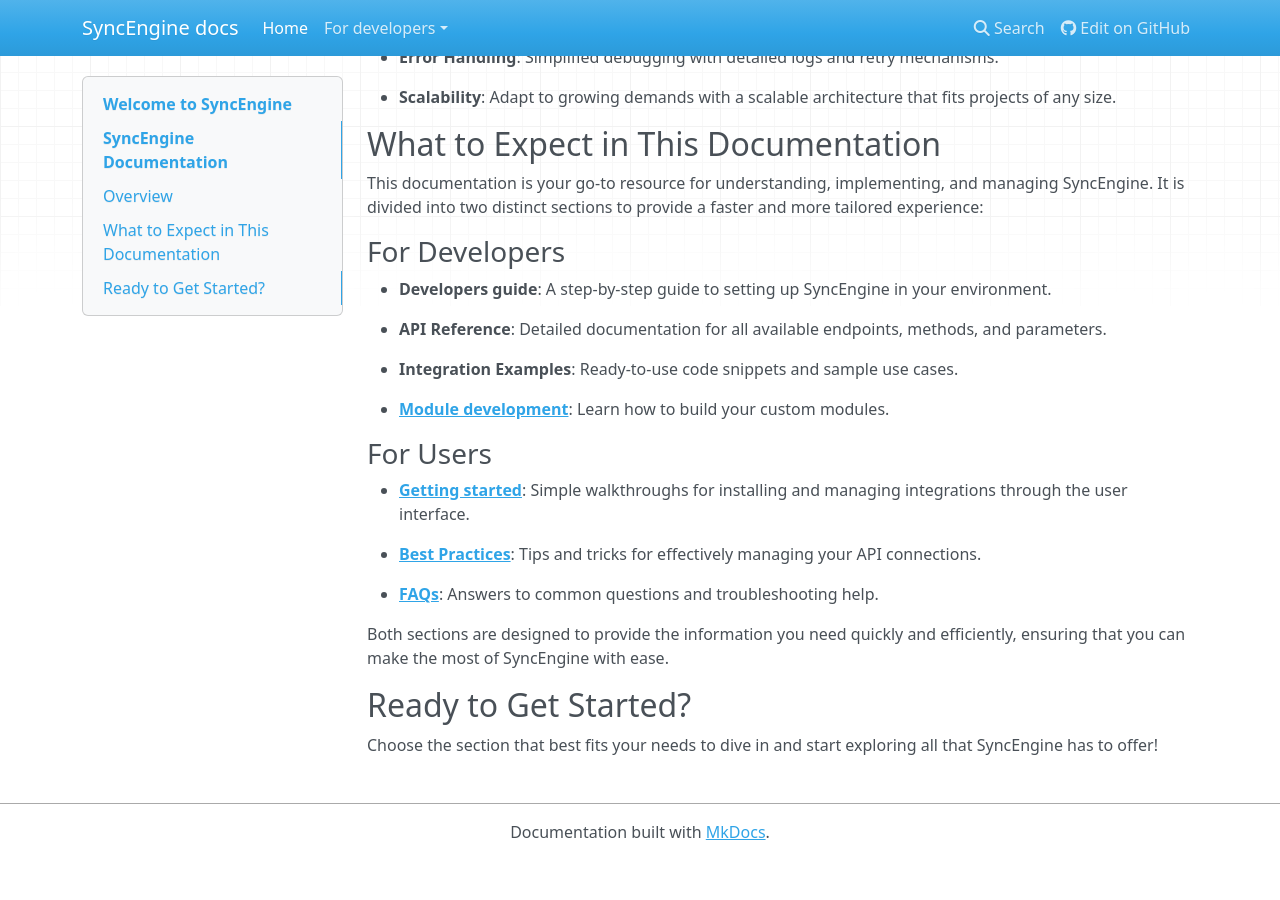
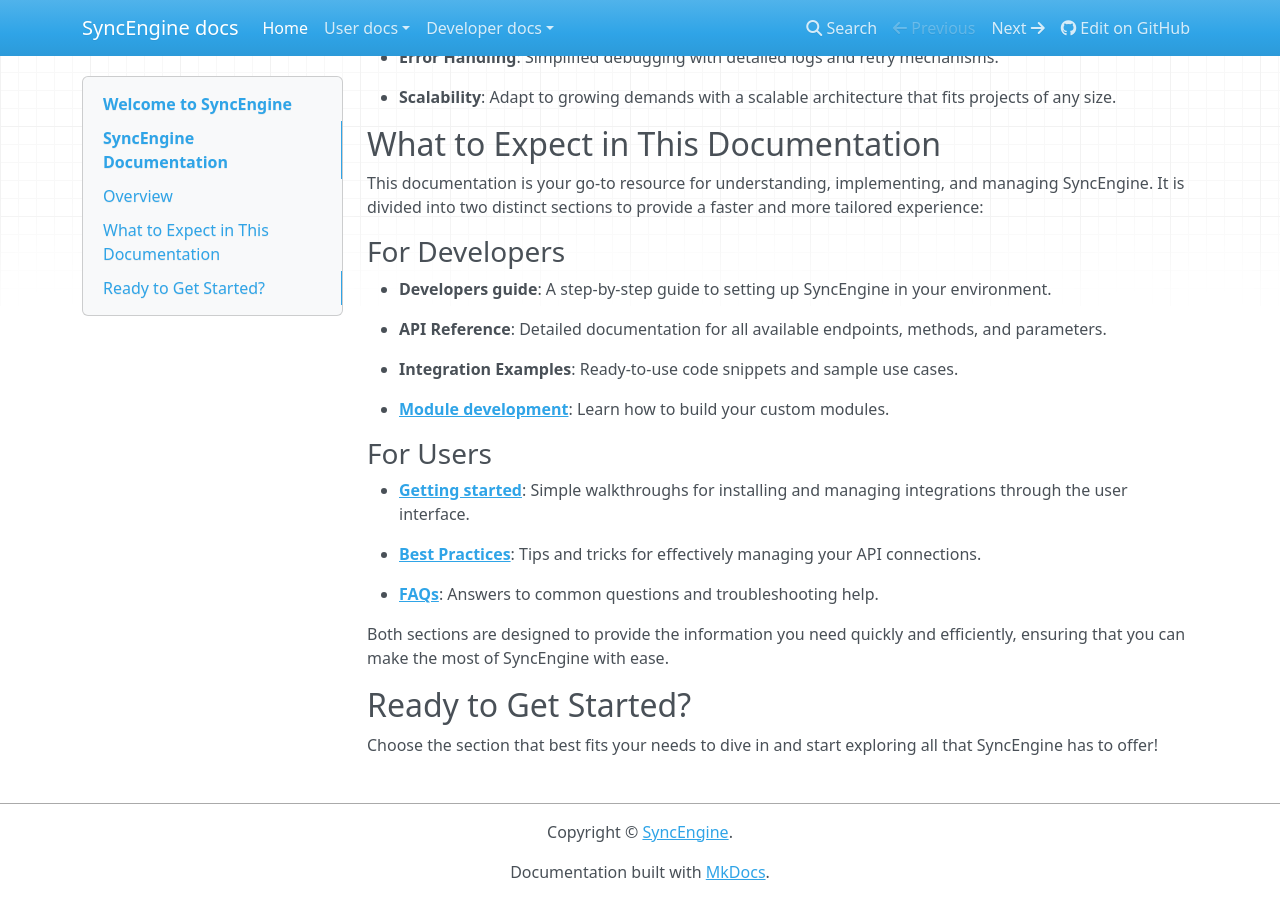
Before and after one commit to SyncEngine/docs, an MkDocs documentation site: the page built from docs/index.md, in a window 1280 px wide and 900 px high, scrolled down 548 px. Built offline with MkDocs 1.6.1, drawn with Linux system fonts in a browser that asks for light colours; nearby versions of some CDN libraries; before the commit the page ends 1408 px from its top, so only the background shows below that.

```diff
--- a/mkdocs.yml
+++ b/mkdocs.yml
@@ -1,7 +1,23 @@
 site_name: SyncEngine docs
+site_url: https://docs.syncengine.io/
+site_description: Project documentation for SyncEngine.
 repo_url: https://github.com/SyncEngine/SyncEngine-docs
+site_author: SyncEngine team
 edit_uri: edit/main/docs/
+copyright: Copyright &copy; <a href="https://syncengine.io">SyncEngine</a>.
+use_directory_urls: false
+extra:
+  generator: false
+
 nav:
-  - Home: index.md
-  - For developers:
-      - Module development: module-development.md
+  - Home: 'index.md'
+  - User docs:
+      - 'Getting started': 'user-docs/getting-started.md'
+      - 'Best practices': 'user-docs/best-practices.md'
+      - 'FAQ': 'user-docs/faq.md'
+  - Developer docs:
+      - 'Module development': 'dev-docs/module-development.md'
+
+plugins:
+  - search
+  - autorefs
```
